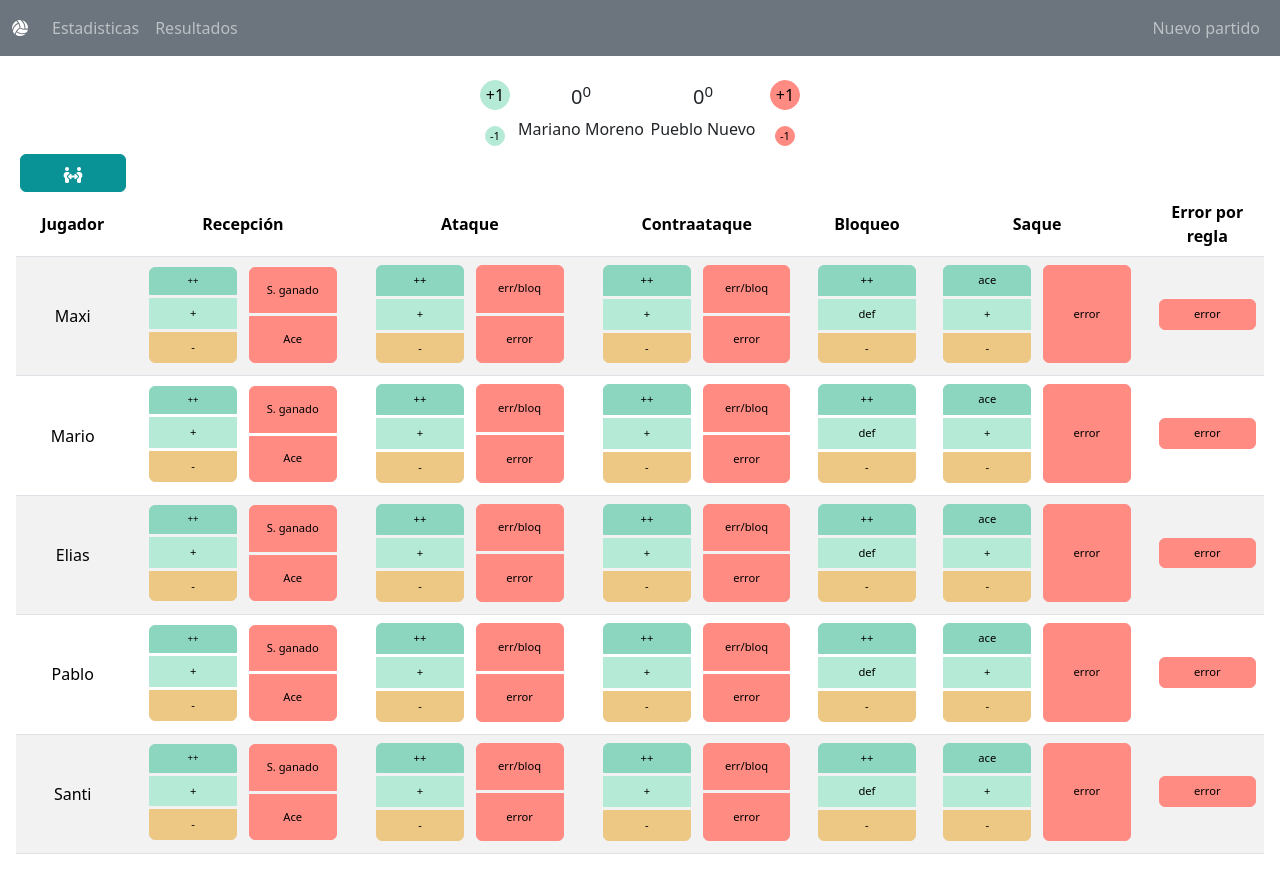
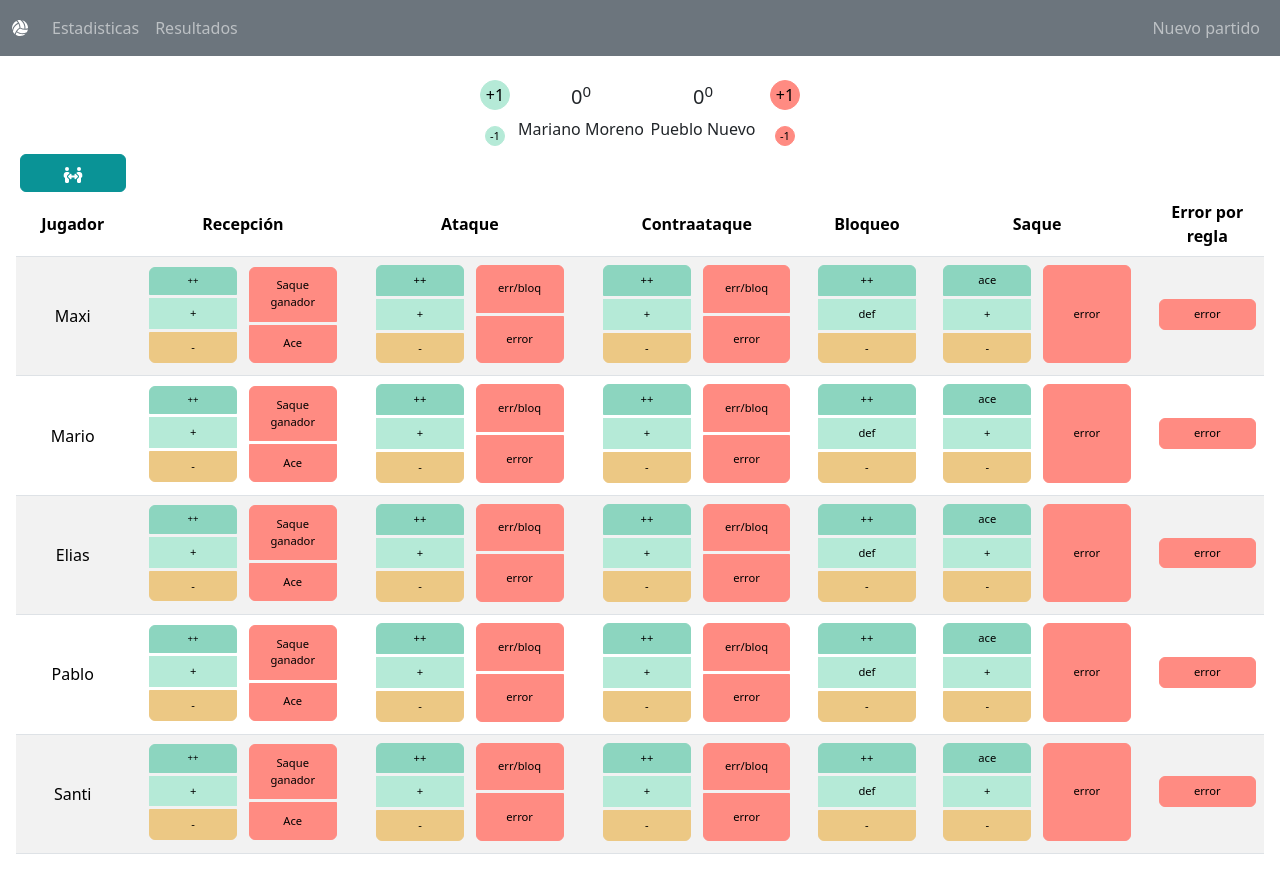
Before and after one commit to pascuapablo/EstadisticasVoley, a React (Create React App) app: page /#/ in a window 1280 px wide. Shown: the top 892 px of the page. Built offline with nearby package versions, Linux system fonts and the light colour scheme; a small style sheet from the web is missing.

Commit message:
Corrijo paddings

```diff
--- a/src/StatsInput.js
+++ b/src/StatsInput.js
@@ -95,7 +95,8 @@ function StatsInput({players, onAddStats}) {
                                                     style={{fontSize: "0.7em"}}
 
                                                 >
-                                                    S. ganado
+                                                    <div>Saque</div>
+                                                    <div>ganador</div>
                                                 </button>
                                                 <button
                                                     onClick={() => addStats(player.name, 'recepcion', "recepcion_ace")}
--- a/src/css/app.scss
+++ b/src/css/app.scss
@@ -11,6 +11,7 @@ $btn-active-bg-tint-amount:       80%;
 $btn-active-border-shade-amount:  85%;
 $btn-active-border-tint-amount:   80%;
 
+
 @import "../../node_modules/bootstrap/scss/bootstrap";
 
 
@@ -21,6 +22,8 @@ $btn-active-border-tint-amount:   80%;
 .dropdown-menu.show {
   --bs-dropdown-min-width: 0em;
 }
+
+.btn{--bs-btn-padding-x: 0.3rem;}
 
 
 
```
